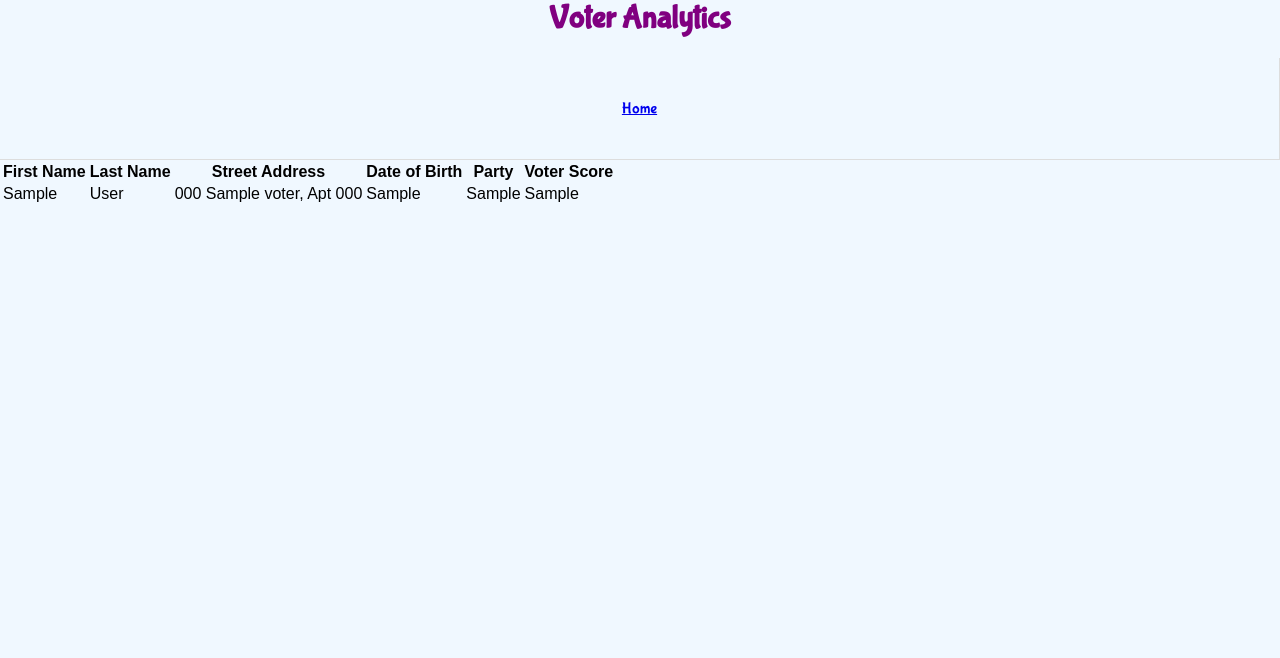
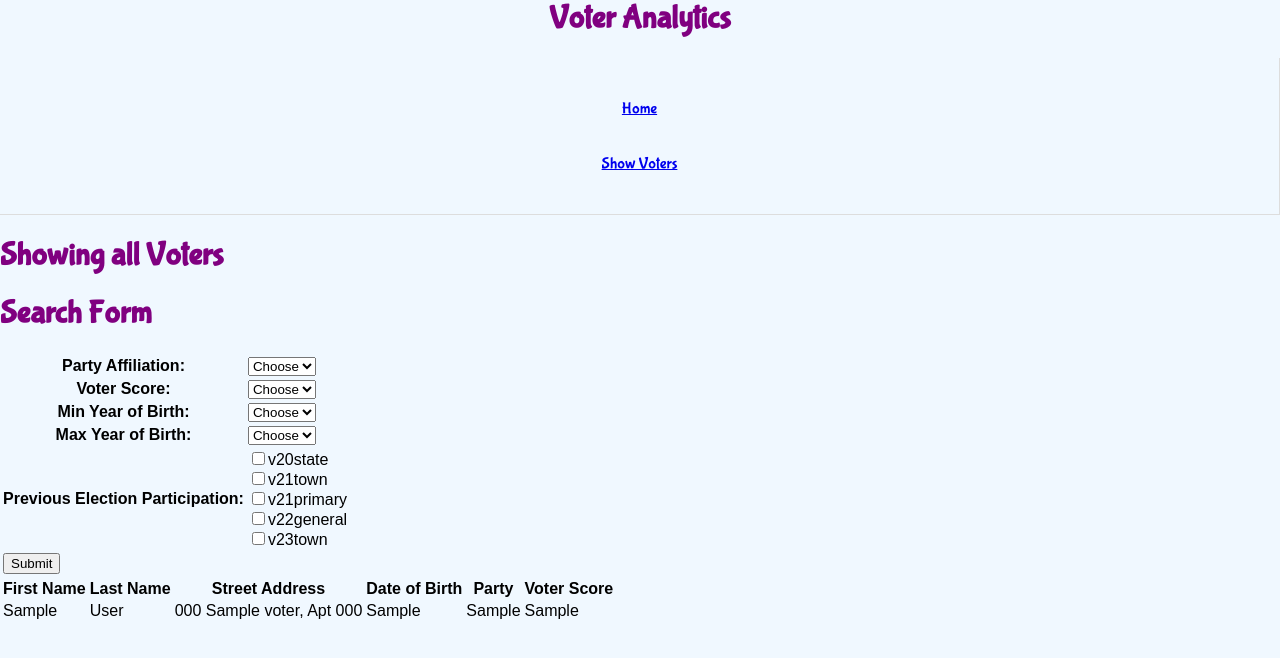
Before and after one commit to seanchosc/CS412, a Django app: page /voter_analytics/voters in a window 1280 px wide. Shown: the top 658 px of the page. Run offline with Django 5.2, Linux system fonts and the light colour scheme; tables that the repository leaves empty hold one stand-in row (values such as "Sample post").

Commit message:
search functionality complete

```diff
--- a/voter_analytics/templates/voter_analytics/base.html
+++ b/voter_analytics/templates/voter_analytics/base.html
@@ -12,6 +12,9 @@
                 <ul>
                     <li><a href="{% url 'home' %}">Home</a></li>
                 </ul>
+                <ul>
+                    <li><a href="{% url 'voters_list' %}">Show Voters</a></li>
+                </ul>
 
             </nav>
         </header>
--- /dev/null
+++ b/voter_analytics/templates/voter_analytics/search.html
@@ -0,0 +1,268 @@
+<!-- voter_analytics/templates/voter_analytics/search.html -->
+<h1>Search Form</h1>
+
+<table>
+<form action="{% url 'voters_list' %}">
+    <tr>
+        <th>Party Affiliation:</th>
+        <td>
+            <!-- select for party -->
+            <select name="affiliation">
+                <option value="" selected="" disabled="" hidden="">Choose</option>
+                <option value="U">U </option>
+                <option value="D">D </option>
+                <option value="R">R </option>
+                <option value="J">J </option>
+                <option value="A">A </option>
+                <option value="CC">CC</option>
+                <option value="X">X </option>
+                <option value="L">L </option>
+                <option value="Q">Q </option>
+                <option value="S">S </option>
+                <option value="FF">FF</option>
+                <option value="G">G </option>
+                <option value="HH">HH</option>
+                <option value="T">T </option>
+                <option value="AA">AA</option>
+                <option value="GG">GG</option>
+                <option value="Z">Z </option>
+                <option value="O">O </option>
+                <option value="P">P </option>
+                <option value="E">E </option>
+                <option value="V">V </option>
+                <option value="H">H </option>
+                <option value="Y">Y </option>
+                <option value="W">W </option>
+                <option value="EE">EE</option>
+                <option value="K">K </option>
+            </select>
+        </td>
+    </tr>
+    <tr>
+        <th>
+            Voter Score:
+        </th>
+        <td>
+            <!-- select for voter score -->
+            <select name="voterScore">
+                <option value="" selected="" disabled="" hidden="">Choose</option>
+                    <option value="5">5</option>
+                    <option value="4">4</option>
+                    <option value="3">3</option>
+                    <option value="2">2</option>
+                    <option value="1">1</option>
+                    <option value="0">0</option>
+            </select>
+        </td>
+    </tr>
+    <tr>
+        <th>
+            Min Year of Birth:
+        </th>
+        <td>
+            <!-- select for minimum yob -->
+            <select name="minYOB">
+                <option value="" selected="" disabled="" hidden="">Choose</option>
+                    <option value="1920">1920</option>
+                    <option value="1921">1921</option>
+                    <option value="1922">1922</option>
+                    <option value="1923">1923</option>
+                    <option value="1924">1924</option>
+                    <option value="1925">1925</option>
+                    <option value="1926">1926</option>
+                    <option value="1927">1927</option>
+                    <option value="1928">1928</option>
+                    <option value="1929">1929</option>
+                    <option value="1930">1930</option>
+                    <option value="1931">1931</option>
+                    <option value="1932">1932</option>
+                    <option value="1933">1933</option>
+                    <option value="1934">1934</option>
+                    <option value="1935">1935</option>
+                    <option value="1936">1936</option>
+                    <option value="1937">1937</option>
+                    <option value="1938">1938</option>
+                    <option value="1939">1939</option>
+                    <option value="1940">1940</option>
+                    <option value="1941">1941</option>
+                    <option value="1942">1942</option>
+                    <option value="1943">1943</option>
+                    <option value="1944">1944</option>
+                    <option value="1945">1945</option>
+                    <option value="1946">1946</option>
+                    <option value="1947">1947</option>
+                    <option value="1948">1948</option>
+                    <option value="1949">1949</option>
+                    <option value="1950">1950</option>
+                    <option value="1951">1951</option>
+                    <option value="1952">1952</option>
+                    <option value="1953">1953</option>
+                    <option value="1954">1954</option>
+                    <option value="1955">1955</option>
+                    <option value="1956">1956</option>
+                    <option value="1957">1957</option>
+                    <option value="1958">1958</option>
+                    <option value="1959">1959</option>
+                    <option value="1960">1960</option>
+                    <option value="1961">1961</option>
+                    <option value="1962">1962</option>
+                    <option value="1963">1963</option>
+                    <option value="1964">1964</option>
+                    <option value="1965">1965</option>
+                    <option value="1966">1966</option>
+                    <option value="1967">1967</option>
+                    <option value="1968">1968</option>
+                    <option value="1969">1969</option>
+                    <option value="1970">1970</option>
+                    <option value="1971">1971</option>
+                    <option value="1972">1972</option>
+                    <option value="1973">1973</option>
+                    <option value="1974">1974</option>
+                    <option value="1975">1975</option>
+                    <option value="1976">1976</option>
+                    <option value="1977">1977</option>
+                    <option value="1978">1978</option>
+                    <option value="1979">1979</option>
+                    <option value="1980">1980</option>
+                    <option value="1981">1981</option>
+                    <option value="1982">1982</option>
+                    <option value="1983">1983</option>
+                    <option value="1984">1984</option>
+                    <option value="1985">1985</option>
+                    <option value="1986">1986</option>
+                    <option value="1987">1987</option>
+                    <option value="1988">1988</option>
+                    <option value="1989">1989</option>
+                    <option value="1990">1990</option>
+                    <option value="1991">1991</option>
+                    <option value="1992">1992</option>
+                    <option value="1993">1993</option>
+                    <option value="1994">1994</option>
+                    <option value="1995">1995</option>
+                    <option value="1996">1996</option>
+                    <option value="1997">1997</option>
+                    <option value="1998">1998</option>
+                    <option value="1999">1999</option>
+                    <option value="2000">2000</option>
+                    <option value="2001">2001</option>
+                    <option value="2002">2002</option>
+                    <option value="2003">2003</option>
+                    <option value="2004">2004</option>
+            </select>
+        </td>
+    </tr>
+    <tr>
+        <th>
+            Max Year of Birth:
+        </th>
+        <td>
+            <!-- select for max yob -->
+            <select name="maxYOB">
+                <option value="" selected="" disabled="" hidden="">Choose</option>
+                    <option value="1920">1920</option>
+                    <option value="1921">1921</option>
+                    <option value="1922">1922</option>
+                    <option value="1923">1923</option>
+                    <option value="1924">1924</option>
+                    <option value="1925">1925</option>
+                    <option value="1926">1926</option>
+                    <option value="1927">1927</option>
+                    <option value="1928">1928</option>
+                    <option value="1929">1929</option>
+                    <option value="1930">1930</option>
+                    <option value="1931">1931</option>
+                    <option value="1932">1932</option>
+                    <option value="1933">1933</option>
+                    <option value="1934">1934</option>
+                    <option value="1935">1935</option>
+                    <option value="1936">1936</option>
+                    <option value="1937">1937</option>
+                    <option value="1938">1938</option>
+                    <option value="1939">1939</option>
+                    <option value="1940">1940</option>
+                    <option value="1941">1941</option>
+                    <option value="1942">1942</option>
+                    <option value="1943">1943</option>
+                    <option value="1944">1944</option>
+                    <option value="1945">1945</option>
+                    <option value="1946">1946</option>
+                    <option value="1947">1947</option>
+                    <option value="1948">1948</option>
+                    <option value="1949">1949</option>
+                    <option value="1950">1950</option>
+                    <option value="1951">1951</option>
+                    <option value="1952">1952</option>
+                    <option value="1953">1953</option>
+                    <option value="1954">1954</option>
+                    <option value="1955">1955</option>
+                    <option value="1956">1956</option>
+                    <option value="1957">1957</option>
+                    <option value="1958">1958</option>
+                    <option value="1959">1959</option>
+                    <option value="1960">1960</option>
+                    <option value="1961">1961</option>
+                    <option value="1962">1962</option>
+                    <option value="1963">1963</option>
+                    <option value="1964">1964</option>
+                    <option value="1965">1965</option>
+                    <option value="1966">1966</option>
+                    <option value="1967">1967</option>
+                    <option value="1968">1968</option>
+                    <option value="1969">1969</option>
+                    <option value="1970">1970</option>
+                    <option value="1971">1971</option>
+                    <option value="1972">1972</option>
+                    <option value="1973">1973</option>
+                    <option value="1974">1974</option>
+                    <option value="1975">1975</option>
+                    <option value="1976">1976</option>
+                    <option value="1977">1977</option>
+                    <option value="1978">1978</option>
+                    <option value="1979">1979</option>
+                    <option value="1980">1980</option>
+                    <option value="1981">1981</option>
+                    <option value="1982">1982</option>
+                    <option value="1983">1983</option>
+                    <option value="1984">1984</option>
+                    <option value="1985">1985</option>
+                    <option value="1986">1986</option>
+                    <option value="1987">1987</option>
+                    <option value="1988">1988</option>
+                    <option value="1989">1989</option>
+                    <option value="1990">1990</option>
+                    <option value="1991">1991</option>
+                    <option value="1992">1992</option>
+                    <option value="1993">1993</option>
+                    <option value="1994">1994</option>
+                    <option value="1995">1995</option>
+                    <option value="1996">1996</option>
+                    <option value="1997">1997</option>
+                    <option value="1998">1998</option>
+                    <option value="1999">1999</option>
+                    <option value="2000">2000</option>
+                    <option value="2001">2001</option>
+                    <option value="2002">2002</option>
+                    <option value="2003">2003</option>
+                    <option value="2004">2004</option>
+            </select>
+        </td>
+    </tr>
+    <tr>
+        <th>
+            Previous Election Participation:
+        </th>
+        <td>
+            <input type="checkbox" name="v20state">v20state<br>
+            <input type="checkbox" name="v21town">v21town<br>
+            <input type="checkbox" name="v21primary">v21primary<br>
+            <input type="checkbox" name="v22general">v22general<br>
+            <input type="checkbox" name="v23town">v23town<br>
+        </td>
+    </tr>
+    <tr>
+        <td><input type="submit"></td>
+        <td></td>
+    </tr>
+
+</form>
+</table>
--- a/voter_analytics/templates/voter_analytics/voter.html
+++ b/voter_analytics/templates/voter_analytics/voter.html
@@ -1,12 +1,12 @@
-<!-- templates/marathon_analytics/results.html -->
+<!-- templates/voter_analytics/voter.html -->
 {% extends 'voter_analytics/base.html' %}
-
+{% block content %}
 <h1>Showing all Voters</h1>
-
-{% block content %}
 <div class="container">
-
-    <!-- navigation links for different pages of results -->
+    <div class="row">
+        {% include "voter_analytics/search.html" %}
+    </div>
+    <!-- navigation links for different pages of voters -->
     <div class="row">
         {% if is_paginated %}
         <ul class="pagination">
@@ -28,7 +28,7 @@
         {% endif %}
     </div>
 
-	<!-- table of results -->
+	<!-- table of voters -->
     <div class="row">
         <table>
             <tr>
--- a/voter_analytics/urls.py
+++ b/voter_analytics/urls.py
@@ -2,6 +2,6 @@ from django.urls import path
 from . import views
 
 urlpatterns = [
-    path(r'', views.BaseView.as_view(), name='home'), # display base view
-    path(r'voters', views.VoterListView.as_view(), name='voters_list'), # display voter view
+    path('', views.BaseView.as_view(), name='home'),  # display base view
+    path('voters', views.VoterListView.as_view(), name='voters_list'),  # display voter view
 ]
--- a/voter_analytics/views.py
+++ b/voter_analytics/views.py
@@ -22,4 +22,40 @@ class VoterListView(ListView):
 
     def get_queryset(self):
         voters = super().get_queryset()
+        if 'affiliation' in self.request.GET:
+            party = self.request.GET['affiliation']
+            if party:
+                voters = voters.filter(affiliation=party)
+        if 'voterScore' in self.request.GET:
+            score = self.request.GET['voterScore']
+            if score:
+                voters = voters.filter(voterScore=score)
+        if 'minYOB' in self.request.GET:
+            yob = self.request.GET['minYOB']
+            if yob:
+                voters = [v for v in voters if v.dob[:4] == yob]
+        if 'maxYOB' in self.request.GET:
+            yob = self.request.GET['maxYOB']
+            if yob:
+                voters = [v for v in voters if v.dob[:4] == yob]
+        if 'v20state' in self.request.GET:
+            election = self.request.GET['v20state']
+            if election:
+                voters = voters.filter(v20state=True)
+        if 'v21town' in self.request.GET:
+            election = self.request.GET['v21town']
+            if election:
+                voters = voters.filter(v21town=True)
+        if 'v21primary' in self.request.GET:
+            election = self.request.GET['v21primary']
+            if election:
+                voters = voters.filter(v21primary=True)
+        if 'v22general' in self.request.GET:
+            election = self.request.GET['v22general']
+            if election:
+                voters = voters.filter(v22general=True)
+        if 'v23town' in self.request.GET:
+            election = self.request.GET['v23town']
+            if election:
+                voters = voters.filter(v23town=True)
         return voters
```
